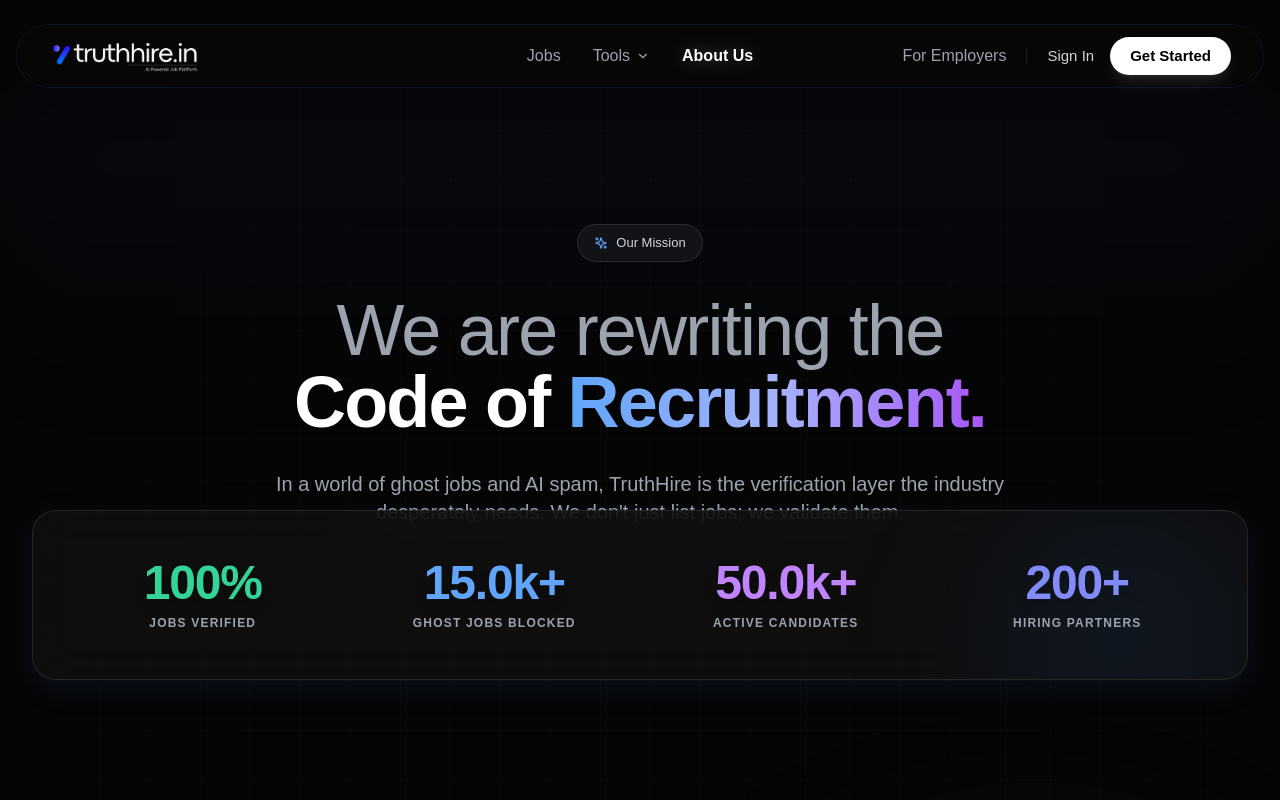
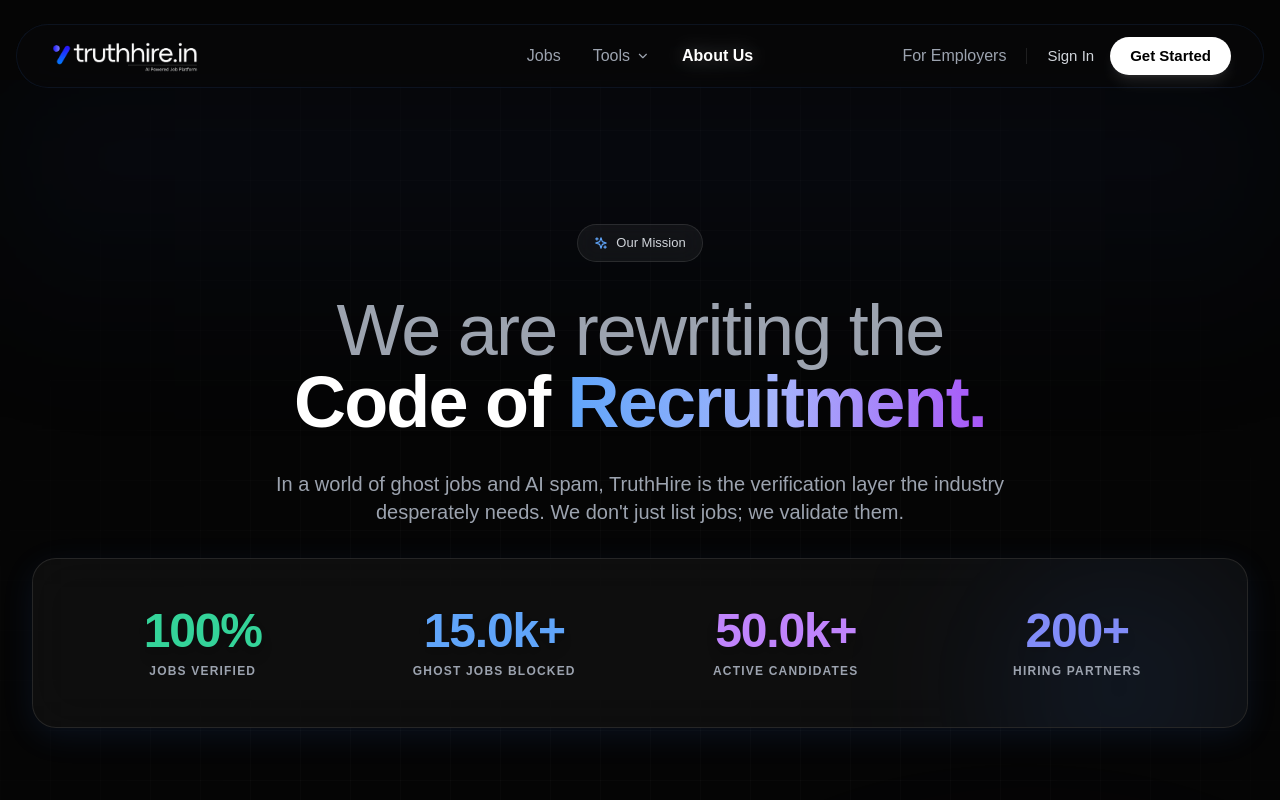
Before and after one commit to harsh0228coder/truthhireportal, a Next.js app: page /about-us in a window 1280 px wide. Shown: the top 800 px of the page. Built offline with nearby package versions, Linux system fonts and the light colour scheme; no server answers; a web font is replaced by a local one.

Commit message:
Adjust bottom padding in Hero section for improved layout consistency

```diff
--- a/app/about-us/page.tsx
+++ b/app/about-us/page.tsx
@@ -109,7 +109,7 @@ export default function AboutUs() {
       <div className="absolute inset-0 bg-[linear-gradient(to_right,#ffffff05_1px,transparent_1px),linear-gradient(to_bottom,#ffffff05_1px,transparent_1px)] bg-[size:50px_50px] [mask-image:radial-gradient(ellipse_at_center,black_60%,transparent_100%)] pointer-events-none z-0"></div>
 
       {/* ================= HERO SECTION ================= */}
-      <section className="relative pt-28 pb-16 md:pt-36 md:pb-26 px-4 sm:px-6 lg:px-8 max-w-7xl mx-auto flex flex-col items-center text-center z-10">
+      <section className="relative pt-28 pb-16 md:pt-36 md:pb-28 px-4 sm:px-6 lg:px-8 max-w-7xl mx-auto flex flex-col items-center text-center z-10">
 
         {/* Glow Effect */}
         <div className="absolute top-0 left-1/2 -translate-x-1/2 w-full h-[300px] md:h-[600px] bg-gradient-to-b from-blue-900/10 via-transparent to-transparent blur-3xl pointer-events-none z-0"></div>
```
